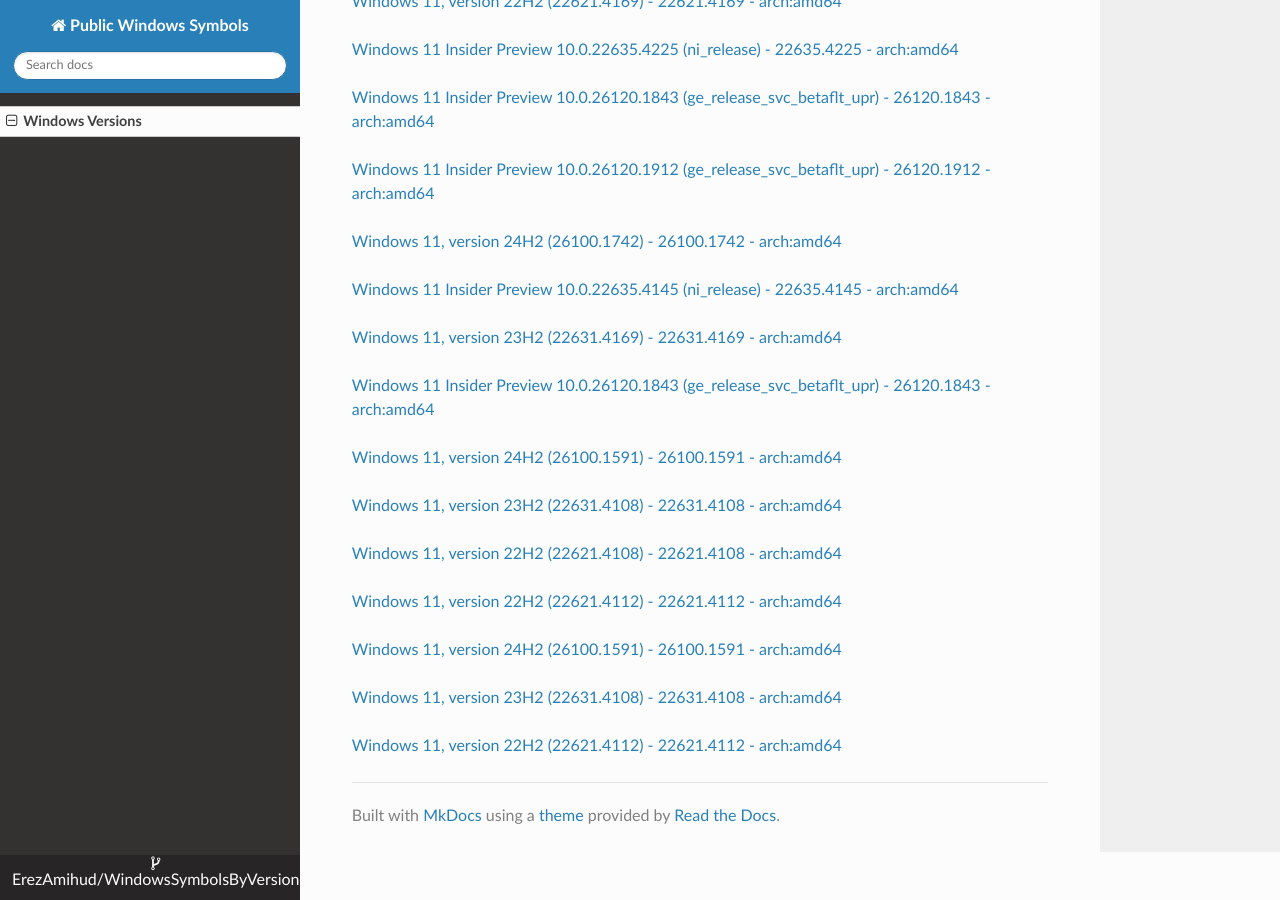
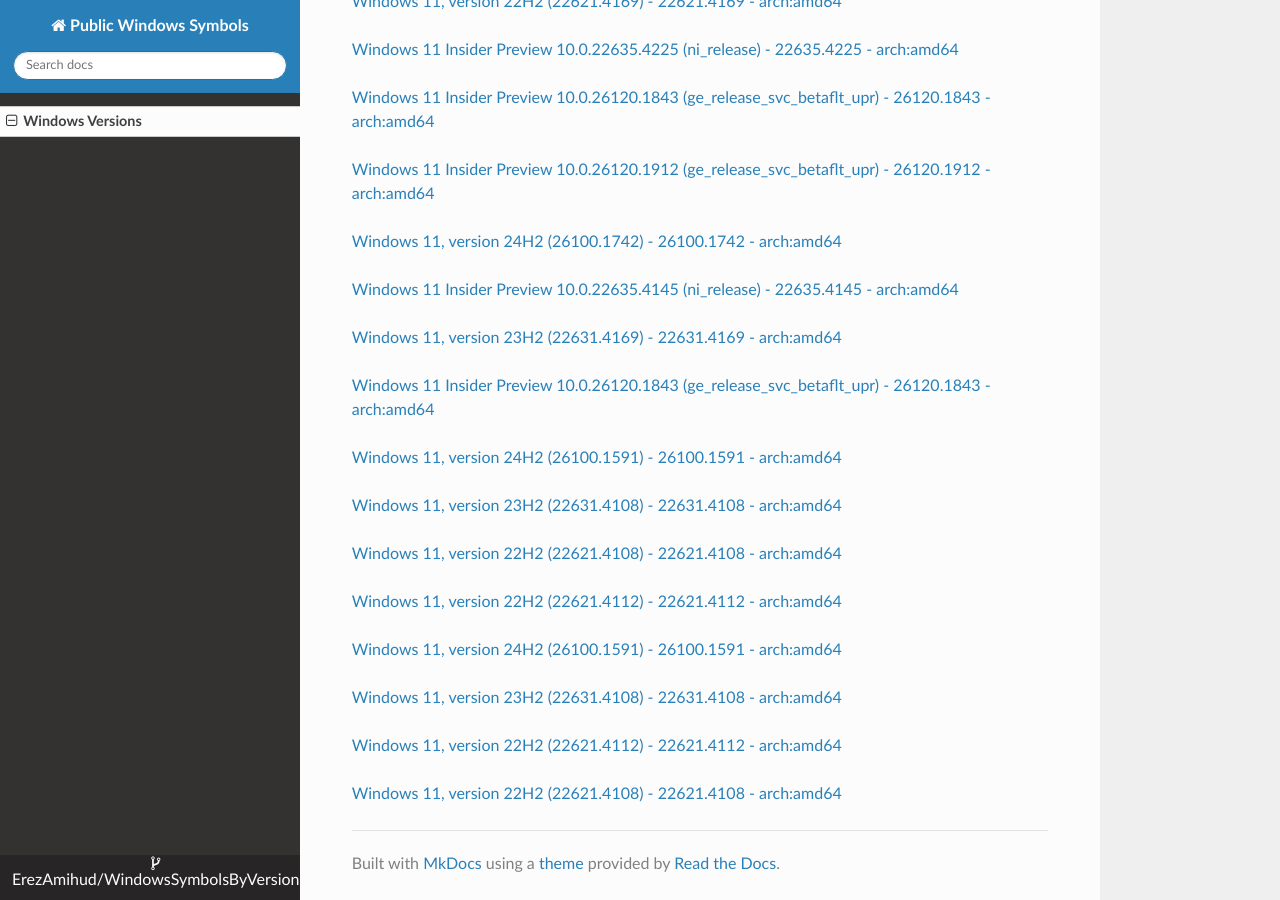
Before and after one commit to ErezAmihud/WindowsSymbolsByVersion, an MkDocs documentation site: the page built from docs/index.md, in a window 1280 px wide and 900 px high, scrolled down 4925 px. Built offline with MkDocs 1.6.1, drawn with Linux system fonts in a browser that asks for light colours; nearby versions of some CDN libraries.

Commit message:
Automated commit, add manifest for abcb6f67-a9a4-42f7-a612-ffaaf3098ec4

```diff
--- a/docs/index.md
+++ b/docs/index.md
@@ -245,3 +245,6 @@
 
 
 [Windows 11, version 22H2 (22621.4112) - 22621.4112 - arch:amd64](https://github.com/ErezAmihud/WindowsSymbolsByVersion/blob/main/manifests/9c97ebe6-2486-404b-bf10-f51d51bb0f92.manifest)
+
+
+[Windows 11, version 22H2 (22621.4108) - 22621.4108 - arch:amd64](https://github.com/ErezAmihud/WindowsSymbolsByVersion/blob/main/manifests/abcb6f67-a9a4-42f7-a612-ffaaf3098ec4.manifest)
```
Also changed, not shown: process_builds.json (+1 -1 lines).
